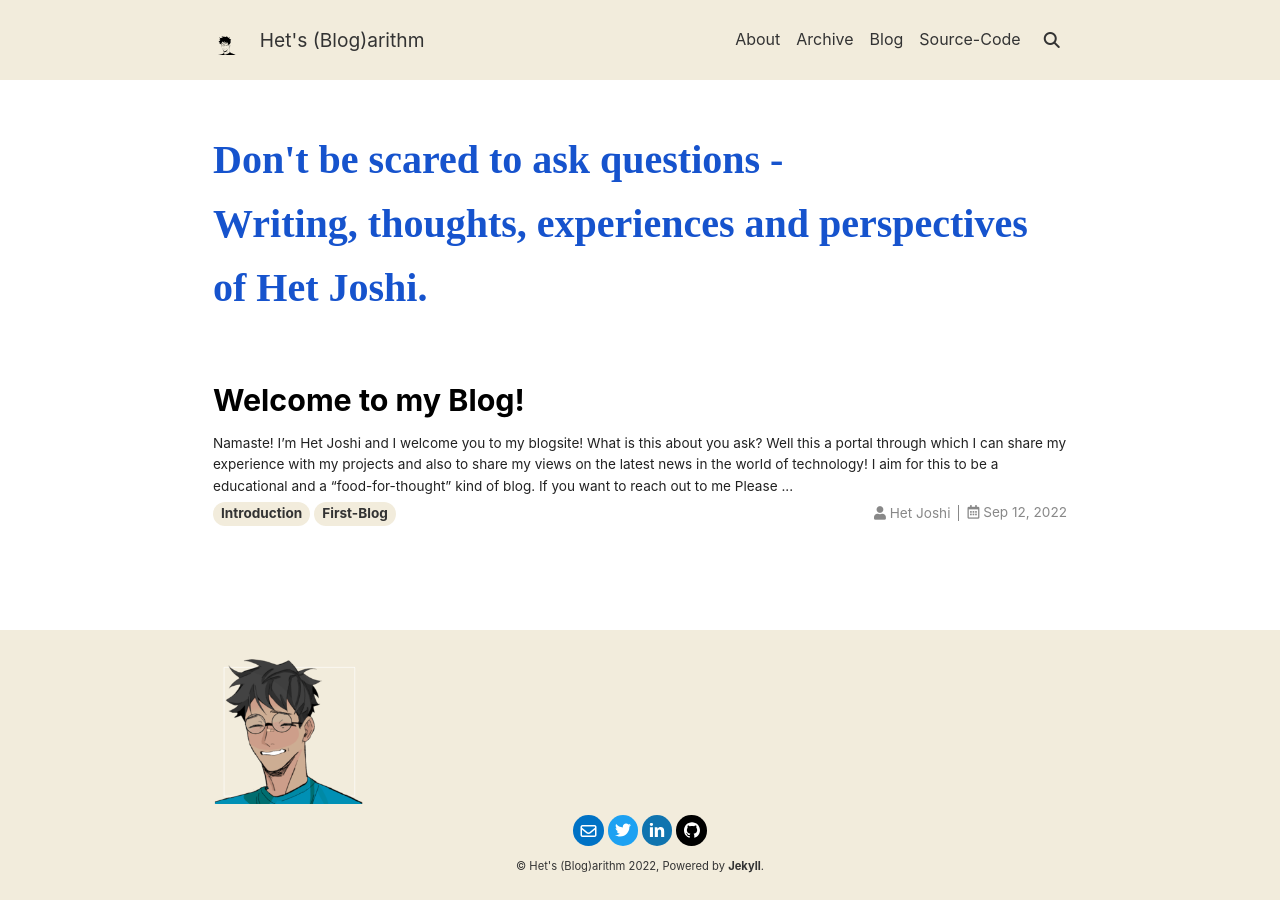
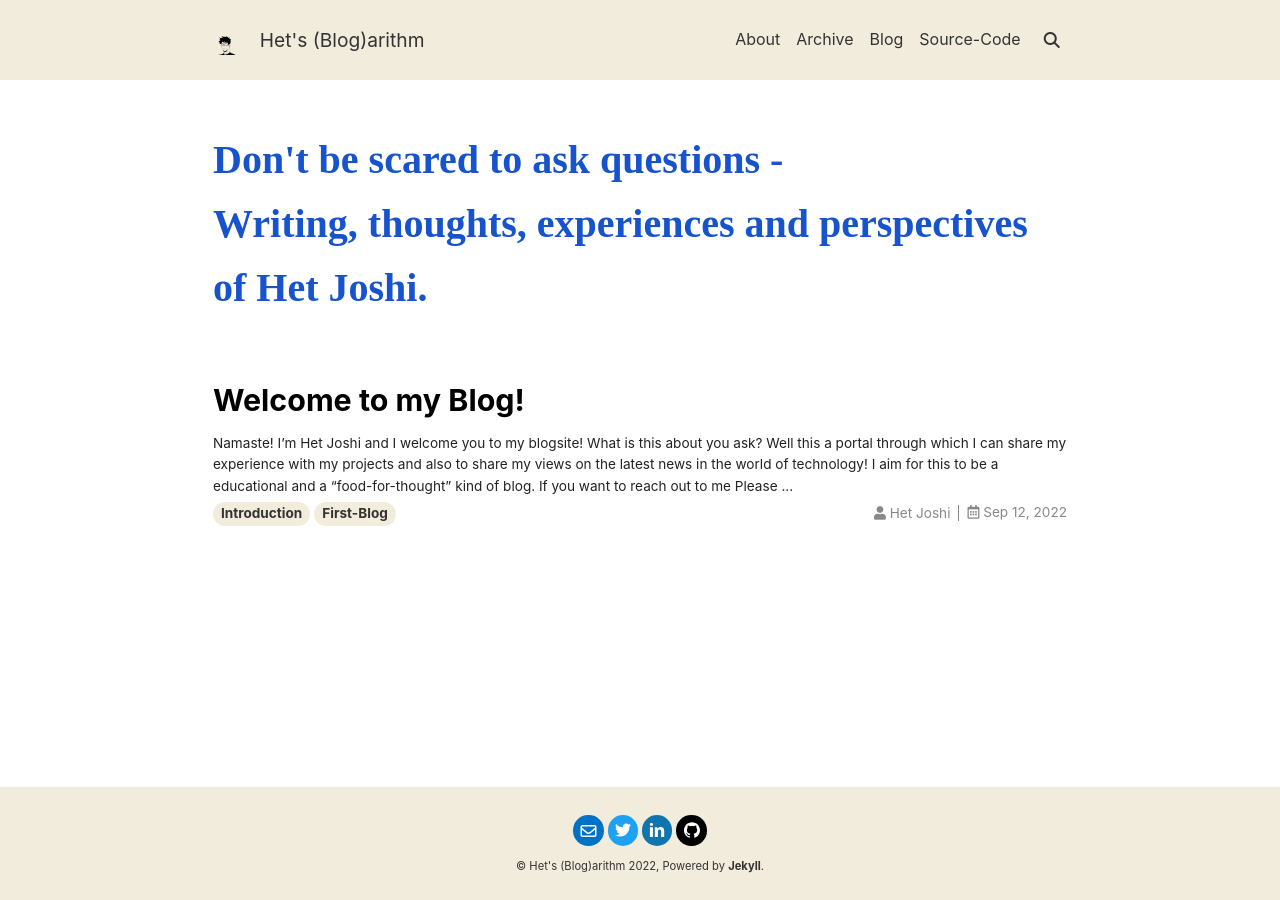
Before and after one commit to Het-Joshi/blog, a Jekyll site: the page built from index.html, in a window 1280 px wide. Built offline with Jekyll 4.4.1, drawn with Linux system fonts in a browser that asks for light colours; nearby versions of some CDN libraries; some web fonts are replaced; the list of posts is cut into pages by our own code.

Commit message:
Update footer.html

```diff
--- a/_includes/footer.html
+++ b/_includes/footer.html
@@ -1,7 +1,6 @@
 
 <footer class="footer py-4 js-page-footer">
   <div class="main">
-    <img src="/download20220206154933 (1).png" width="150" height="150">
     {%- assign _site_author = site.author -%}
     {%- if _site_author.type == 'organization' -%}
       {%- assign _site_author_itemtype = 'http://schema.org/Organization' -%}
```
